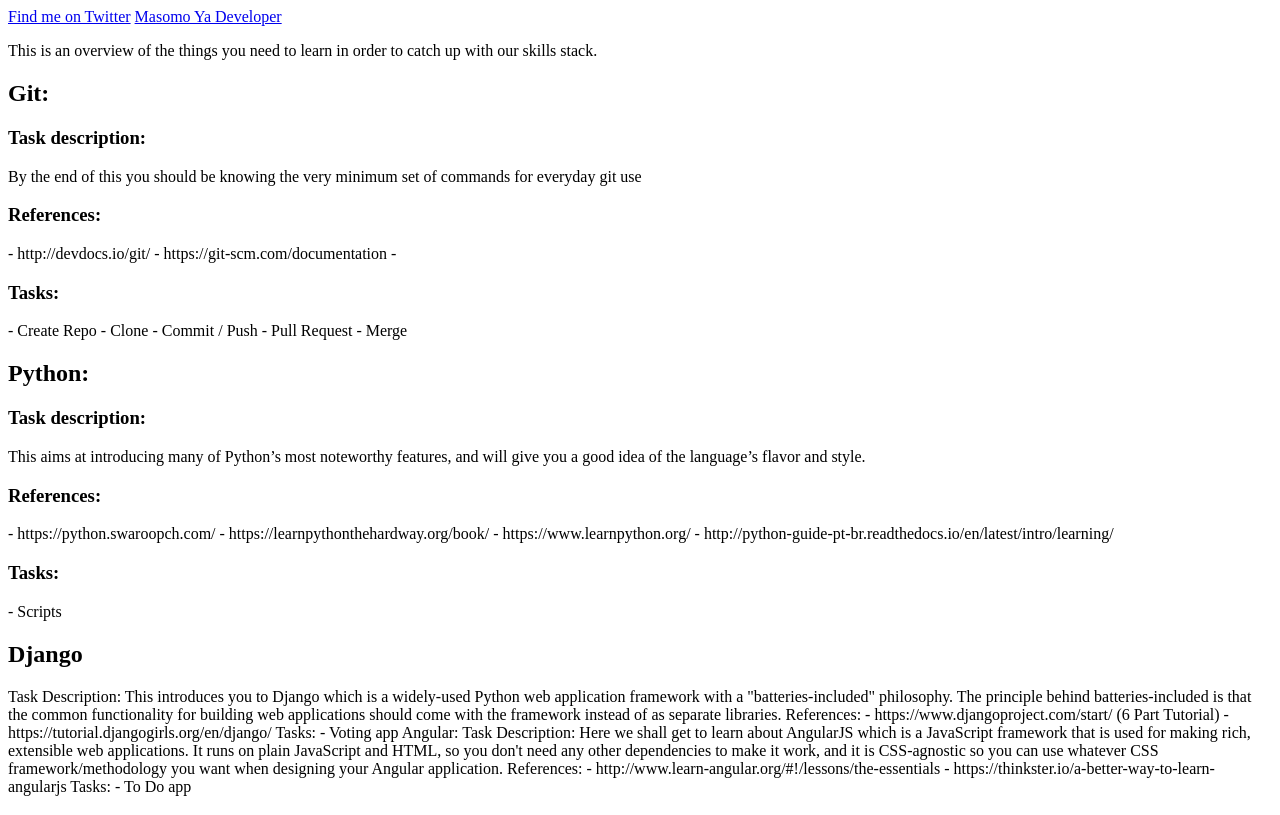
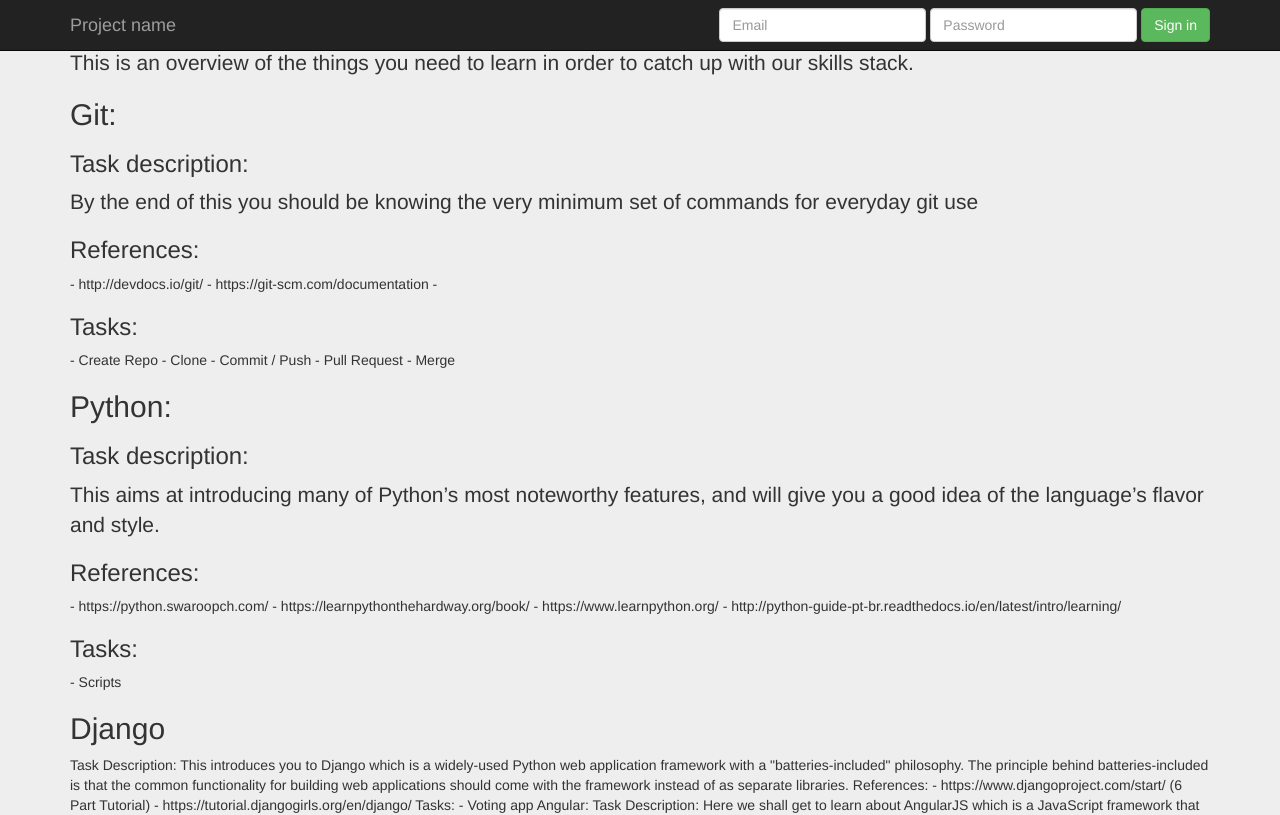
Before and after one commit to kmbuki/kmbuki.github.io, a plain HTML site: page index.html in a window 1280 px wide. Shown: the top 815 px of the page. Drawn offline with nearby package versions, Linux system fonts and the light colour scheme.

Commit message:
Add Bootstrap

```diff
--- a/index.html
+++ b/index.html
@@ -1,17 +1,42 @@
-<!DOCTYPE html>
-<html>
+<!doctype html>
+<html lang="en">
+<head>
+  <meta charset="utf-8">
+  <title>The Herald - Orientation Guide</title>
+  <meta name="description" content="The Herald - Welcome to my Stack">
+  <meta name="Ken_Mbuki" content="Orientation Guide">
+  <link rel="stylesheet" href="https://maxcdn.bootstrapcdn.com/bootstrap/3.3.7/css/bootstrap.min.css">
+</head>
+
 <body>
-<nav class="navbar navbar-inverse navbar-fixed-top">
+<nav class="navbar navbar-inverse navbar-fixed-top" role="navigation">
     <div class="container">
         <div class="navbar-header">
-      <a class="navbar-brand pull-right" href="https://twitter.com/Ken_Mbukit">
-        <i class="fa fa-twitter" aria-hidden="true"></i>Find me on Twitter</a>
-      <a class="navbar-brand" href="#">Masomo Ya Developer</a>
+            <button type="button" class="navbar-toggle collapsed" data-toggle="collapse" data-target="#navbar" aria-expanded="false" aria-controls="navbar">
+                <span class="sr-only">Toggle navigation</span>
+                <span class="icon-bar"></span>
+                <span class="icon-bar"></span>
+                <span class="icon-bar"></span>
+            </button>
+            <a class="navbar-brand" href="#">Project name</a>
+        </div>
+        <div id="navbar" class="navbar-collapse collapse">
+            <form class="navbar-form navbar-right" role="form">
+                <div class="form-group">
+                  <input type="text" placeholder="Email" class="form-control">
+                </div>
+                <div class="form-group">
+                  <input type="password" placeholder="Password" class="form-control">
+                </div>
+                <button type="submit" class="btn btn-success">Sign in</button>
+            </form>
         </div>
     </div>
 </nav>
+
+<div class="jumbotron">
+    <div class="container">
         <p>This is an overview of the things you need to learn in order to catch up with our skills stack.</p>
-
         <h2>Git:</h2>
             <h3>Task description:</h3>
             <p>By the end of this you should be knowing the very minimum set of commands for everyday git use</p>
@@ -64,6 +89,7 @@
 
             Tasks:
                  - To Do app
-
+    </div>
+</div>
 </body>
 </html>
```
Lines whose indentation alone changed are shown as unchanged.
